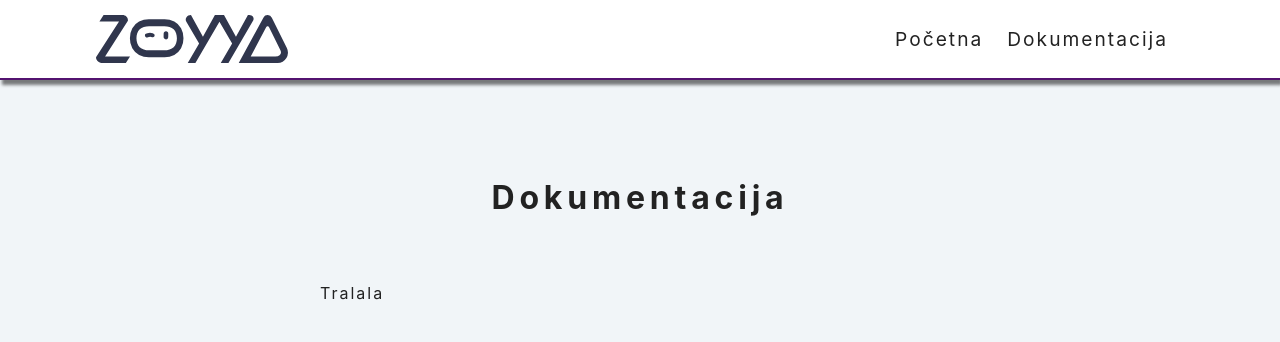
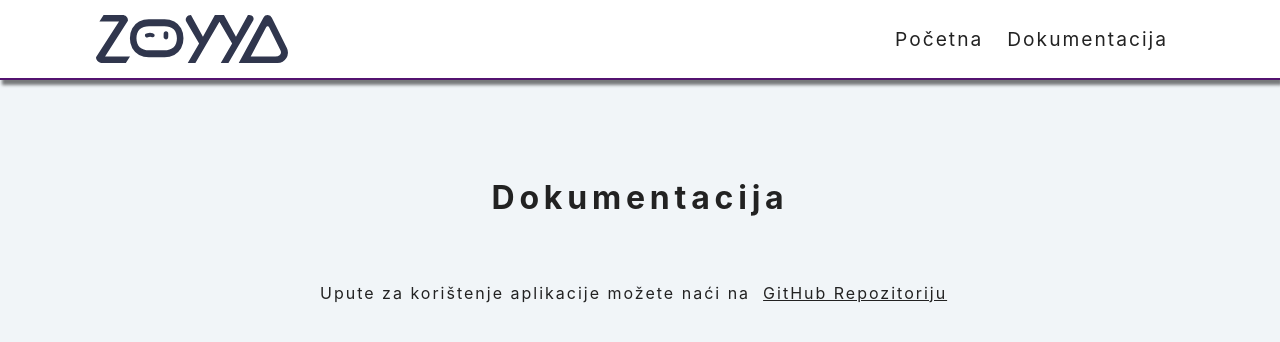
Before and after one commit to severovicivan/ZoyyaApp, a React (Create React App) app: page /about in a window 1280 px wide. Shown: the top 342 px of the page. Built offline with nearby package versions, Linux system fonts and the light colour scheme.

Commit message:
Text changes

```diff
--- a/src/components/Location.js
+++ b/src/components/Location.js
@@ -9,11 +9,11 @@ const Location = ({image,name,id,address,category}) => {
       </div>
       <div className="location-footer">
         <h4>{category}</h4>
-        <h5>{name}</h5>
+        <h5><i>{name}</i></h5>
         <p>{address}</p>
         <Link to={`/location/${id}`}
           className="btn btn-primary btn-details">
-            See Location
+            Rezerviraj termin
         </Link>
       </div>
     </article>
--- a/src/components/LocationList.js
+++ b/src/components/LocationList.js
@@ -20,7 +20,7 @@ const LocationList = () => {
 
   return (
     <section className="section">
-      <h2 className="section-title">Lokacije</h2>
+      <h2 className="section-title">Dostupne usluge</h2>
       <div className="locations-center">
         {locations.map((item) => {
           return <Location key={item.id} {...item} />
--- a/src/components/SearchForm.js
+++ b/src/components/SearchForm.js
@@ -24,7 +24,9 @@ const SearchForm = () => {
     <section className="section search">
       <form className="search-form" onSubmit={handleSubmit}>
         <div className="form-control">
-          <label htmlFor="name"> Pronađi lokaciju </label>
+          <label htmlFor="name" className="normal-case">
+            Pronađi lokaciju za rezervaciju termina
+          </label>
           <input type="text" id="name"
           ref={searchValue} onChange={searchLocation} />
         </div>
--- a/src/index.css
+++ b/src/index.css
@@ -330,6 +330,10 @@ a:hover {
   text-transform: capitalize !important;
 }
 
+.normal-case {
+  text-transform: none !important;
+}
+
 .location-section {
   text-align: center;
 }
--- a/src/pages/About.js
+++ b/src/pages/About.js
@@ -5,7 +5,10 @@ const About = () => {
     <section className="section about-section">
       <h1 className="section-title">Dokumentacija</h1>
       <p>
-        Tralala
+        Upute za korištenje aplikacije možete naći na &nbsp;
+        <a href="https://github.com/severovicivan/ZoyyaApp">
+          <u>GitHub Repozitoriju</u>
+        </a>
       </p>
     </section>
   )
```
